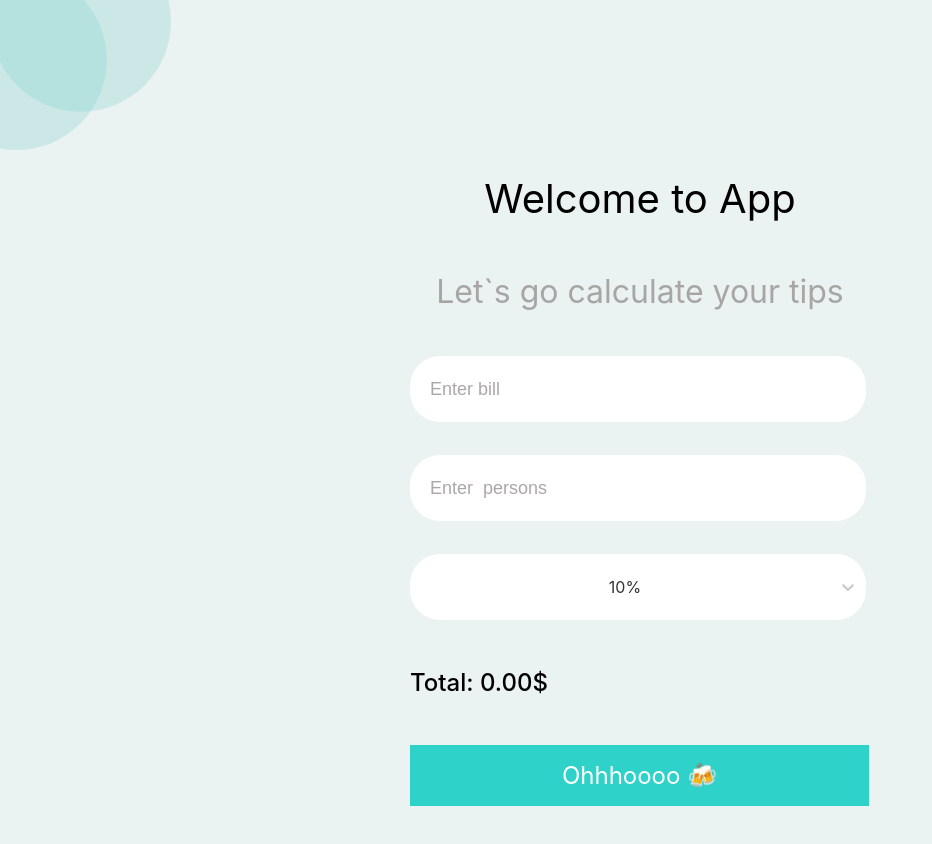
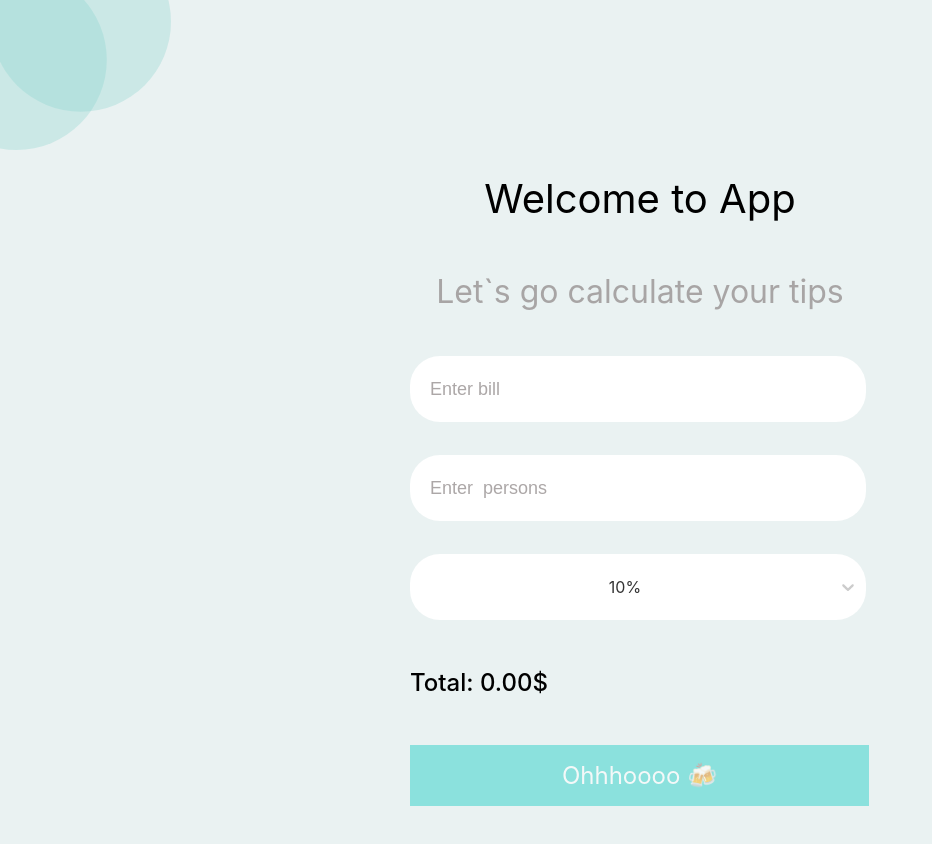
Before and after one commit to Zlata-Saburova/react-tips-calculator, a React (Create React App) app: page / in a window 1280 px wide. Shown: the top 844 px of the page, without its empty margins (0-932 px from the left). Built offline with nearby package versions, Linux system fonts and the light colour scheme.

Commit message:
refactor(Form): rename props

```diff
--- a/src/components/Form/Form.tsx
+++ b/src/components/Form/Form.tsx
@@ -82,7 +82,7 @@ export const Form = () => {
         <CustomSelect onChange={handleSelect}></CustomSelect>
       </InputContainer>
       <Total>Total: {cheque.total.toFixed(2)}$</Total>
-      <Button disabled={isBtnDisabled}></Button>
+      <Button isDisabled={isBtnDisabled}></Button>
     </StyledForm>
   );
 };
```
